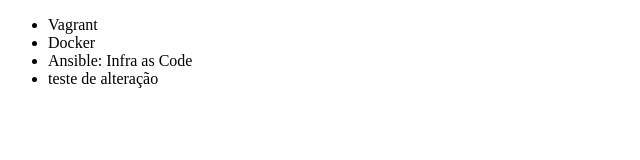
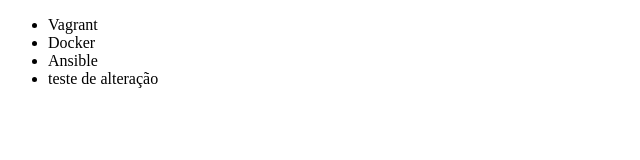
Before and after one commit to primeflp/primeflp, a plain HTML site: page index.html in a window 1280 px wide. Shown: the whole page, without its empty margins (0-640 px from the left). Drawn offline with Linux system fonts and the light colour scheme.

Commit message:
Revert "Mudando nome do curso de Ansible"
This reverts commit ea34533fb7cc7d473994e9606e2c7456cf9b5843.

```diff
--- a/index.html
+++ b/index.html
@@ -8,7 +8,7 @@
     <ul>
         <li>Vagrant</li>
         <li>Docker</li>
-        <li>Ansible: Infra as Code</li>
+        <li>Ansible</li>
         <li>teste de alteração</li>
     </ul>
 </body>
```
